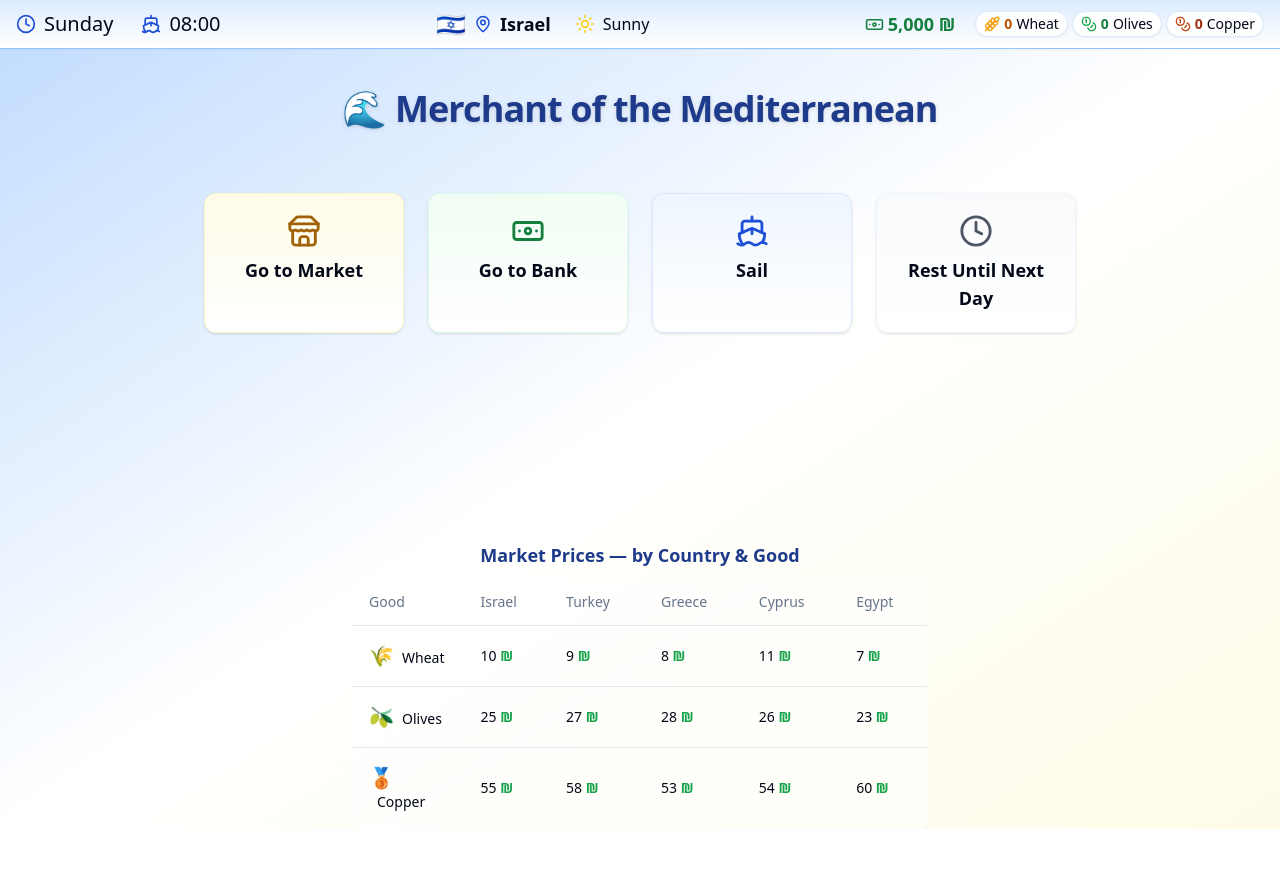
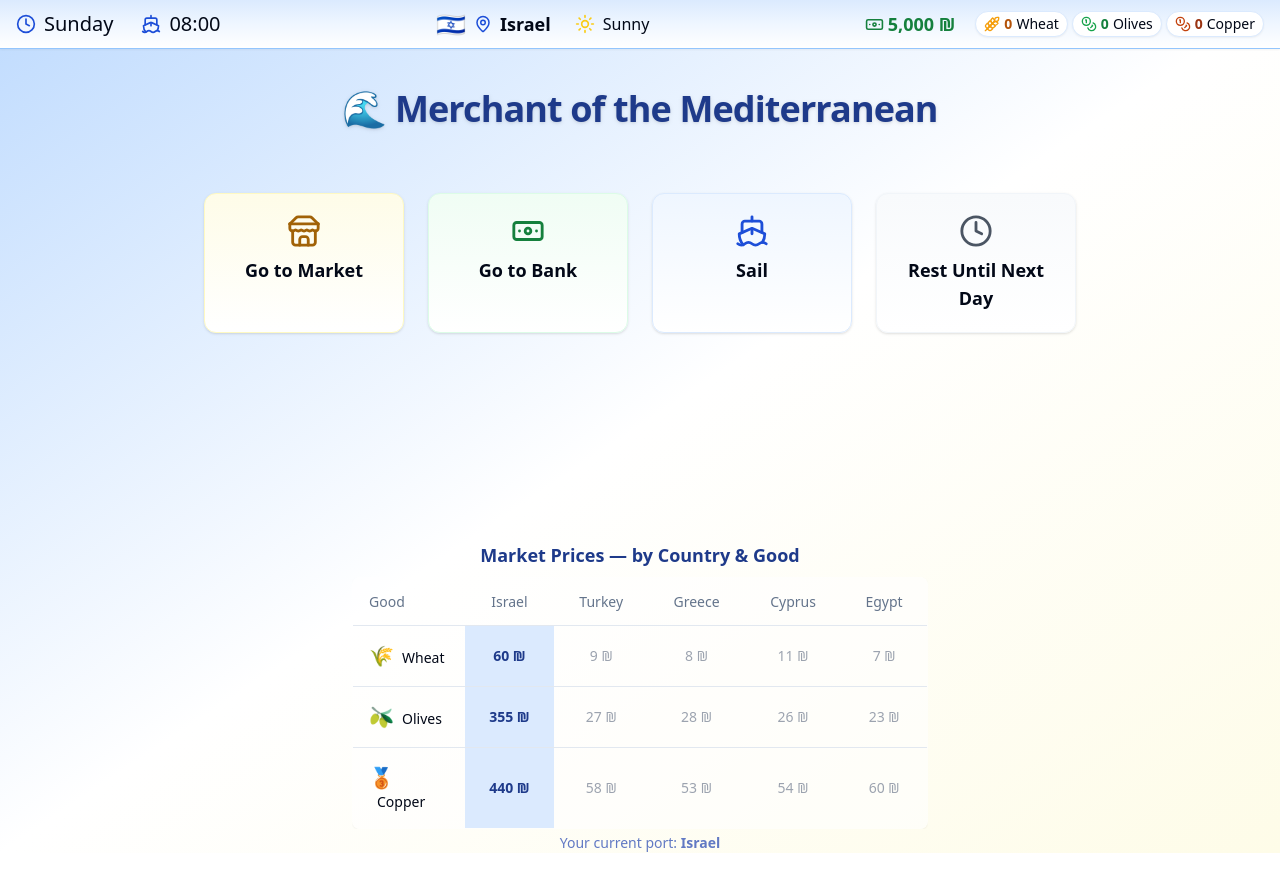
Before and after one commit to supox/mediterranean-market-voyage, a React (Vite) app: page / in a window 1280 px wide. Before the commit the page ends 861 px from the top, so only its background shows below. Built offline with nearby package versions, Linux system fonts and the light colour scheme.

Commit message:
Fix: Display market prices in prices table
The prices table should display the same prices as the market modal.

```diff
--- a/src/components/PricesTable.tsx
+++ b/src/components/PricesTable.tsx
@@ -8,6 +8,12 @@ import {
   TableCell,
 } from "@/components/ui/table";
 
+interface PricesTableProps {
+  prices: { Wheat: number; Olives: number; Copper: number };
+  country: string;
+}
+
+// Supported countries and goods (use the same set as game)
 const COUNTRIES = ["Israel", "Turkey", "Greece", "Cyprus", "Egypt"];
 const GOODS = [
   { name: "Wheat", emoji: "🌾" },
@@ -15,7 +21,6 @@ const GOODS = [
   { name: "Copper", emoji: "🥉" },
 ];
 
-// Prices are static by country for now – you can adjust these as needed
 const BASE_PRICES: Record<string, Record<string, number>> = {
   Israel:   { Wheat: 10, Olives: 25, Copper: 55 },
   Turkey:   { Wheat: 9,  Olives: 27, Copper: 58 },
@@ -24,7 +29,7 @@ const BASE_PRICES: Record<string, Record<string, number>> = {
   Egypt:    { Wheat: 7,  Olives: 23, Copper: 60 },
 };
 
-export default function PricesTable() {
+export default function PricesTable({ prices, country }: PricesTableProps) {
   return (
     <div className="my-8 w-full max-w-xl mx-auto animate-fade-in">
       <h3 className="font-semibold text-blue-900 mb-2 text-lg text-center">
@@ -34,8 +39,8 @@ export default function PricesTable() {
         <TableHeader>
           <TableRow>
             <TableHead className="w-28">Good</TableHead>
-            {COUNTRIES.map((country) => (
-              <TableHead key={country}>{country}</TableHead>
+            {COUNTRIES.map((c) => (
+              <TableHead key={c} className="text-center">{c}</TableHead>
             ))}
           </TableRow>
         </TableHeader>
@@ -46,15 +51,23 @@ export default function PricesTable() {
                 <span className="text-xl">{good.emoji}</span>
                 <span className="ml-2">{good.name}</span>
               </TableCell>
-              {COUNTRIES.map((country) => (
-                <TableCell key={country}>
-                  {BASE_PRICES[country][good.name].toLocaleString()} <span className="text-green-600 font-semibold">₪</span>
+              {COUNTRIES.map((c) => (
+                <TableCell
+                  key={c}
+                  className={country === c ? "bg-blue-100 font-bold text-blue-900 text-center" : "text-center text-gray-400"}
+                >
+                  {country === c
+                    ? `${prices[good.name as keyof typeof prices].toLocaleString()} ₪`
+                    : `${BASE_PRICES[c][good.name]} ₪`}
                 </TableCell>
               ))}
             </TableRow>
           ))}
         </TableBody>
       </Table>
+      <div className="text-sm text-blue-800/70 mt-1 text-center">
+        <span className="font-medium">Your current port:</span> <span className="font-bold">{country}</span>
+      </div>
     </div>
   );
 }
--- a/src/pages/Index.tsx
+++ b/src/pages/Index.tsx
@@ -79,7 +79,7 @@ const Index = () => {
           </>
         )}
       </div>
-      <PricesTable />
+      <PricesTable prices={prices} country={country} />
       <MarketModal
         open={marketOpen}
         onClose={() => setMarketOpen(false)}
```
